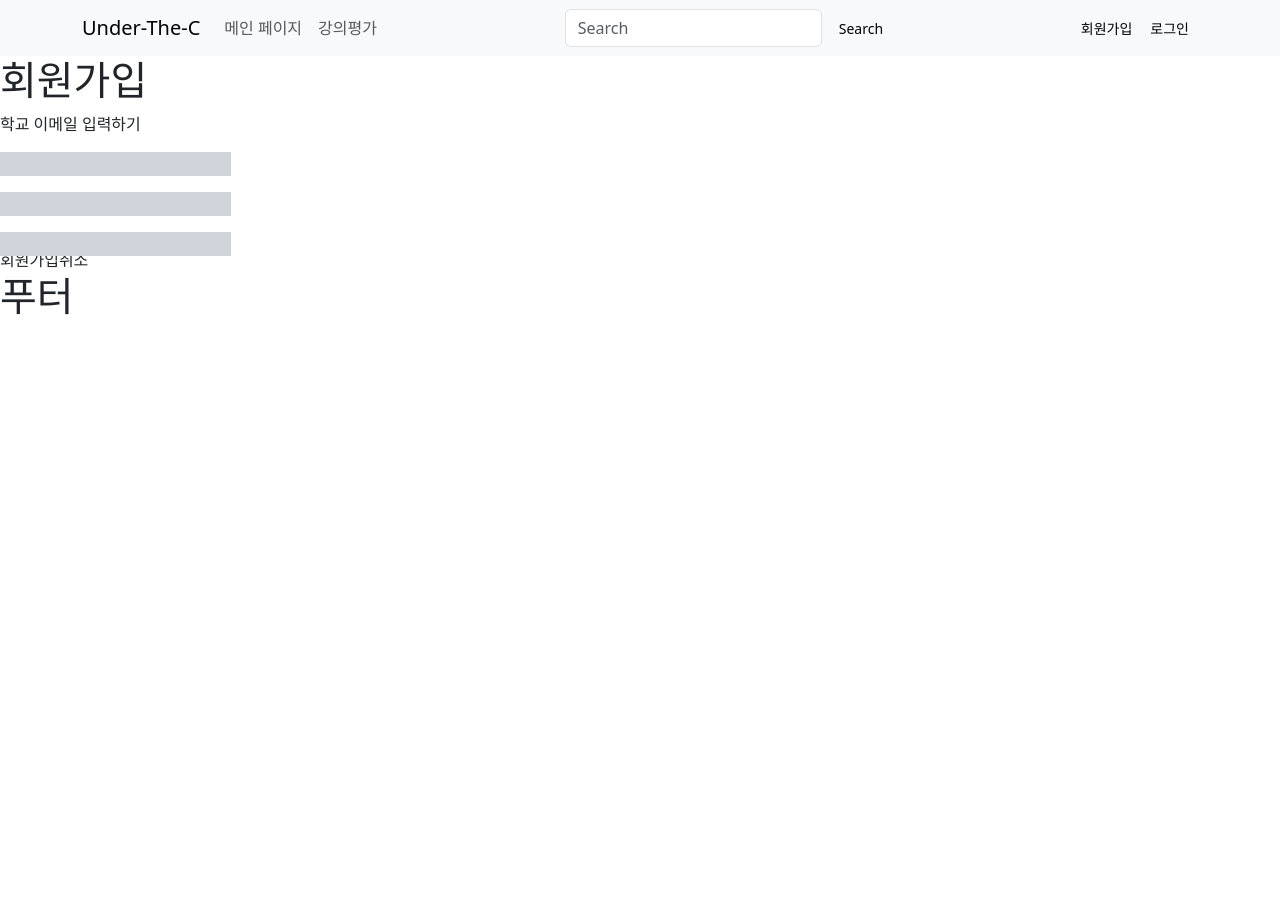
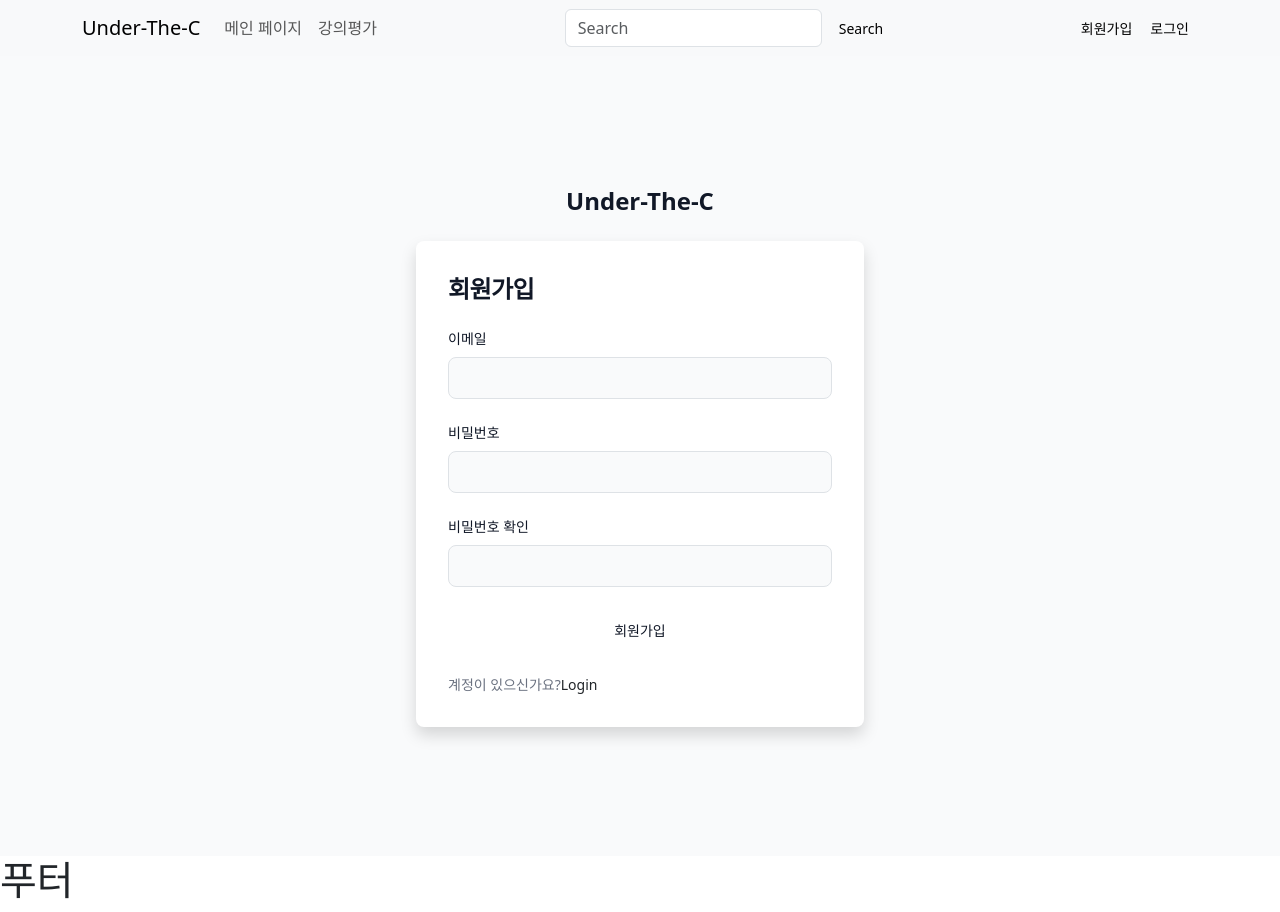
Before and after one commit to OhHyukJun/Under-The-C, a React (Create React App) app in the folder frontend-react/: page /RegisterPage in a window 1280 px wide. Before the commit the page ends 800 px from the top, so only its background shows below. Built offline with nearby package versions, Linux system fonts and the light colour scheme.

Commit message:
Design: 회원가입 ui 적용

```diff
--- a/frontend-react/src/Pages/Auth/RegisterPage.tsx
+++ b/frontend-react/src/Pages/Auth/RegisterPage.tsx
@@ -4,7 +4,6 @@
 
 interface Member {
 	  email: string;
-    authNumber: number;
     password: string;
 }
 
@@ -20,31 +19,28 @@
 
   return (
     <>
-      <h1>회원가입</h1>
-      <form onSubmit={handleSubmit(onSubmit)}>
-        <label>
-          <p>학교 이메일 입력하기</p>
+      <section className="bg-gray-50 dark:bg-gray-900">
+      <div className="flex flex-col items-center justify-center px-6 py-8 mx-auto md:h-screen lg:py-0">
+      <a href="/" className="flex items-center no-underline mb-6 text-2xl font-semibold text-gray-900 dark:text-white">
+          Under-The-C
+      </a>
+      <div className="w-full bg-white rounded-lg shadow dark:border md:mt-0 sm:max-w-md xl:p-0 dark:bg-gray-800 dark:border-gray-700">
+          <div className="p-6 space-y-4 md:space-y-6 sm:p-8">
+              <h1 className="text-xl font-bold leading-tight tracking-tight text-gray-900 md:text-2xl dark:text-white">
+                  회원가입
+              </h1>
+              <form className="space-y-4 md:space-y-6" onSubmit={handleSubmit(onSubmit)}>
+                  <div>
+                      <label htmlFor="email" className="block mb-2 text-sm font-medium text-gray-900 dark:text-white">이메일</label>
                       <input
-            className=" absolute bg-gray-300"
                       type="email"
-            {...register('email', { required: '이메일을 입력하세요' })}
+                      {...register('email',{required: '이메일을 입력하세요'})}
+                      className="bg-gray-50 border border-gray-300 text-gray-900 sm:text-sm rounded-lg focus:ring-primary-600 focus:border-primary-600 block w-full p-2.5 dark:bg-gray-700 dark:border-gray-600 dark:placeholder-gray-400 dark:text-white dark:focus:ring-blue-500 dark:focus:border-blue-500"
                       />
-        </label>
-        <br />
-        <label>
-          <p>인증번호 입력하기</p>
-          <input
-            className="absolute bg-gray-300"
-            type="text"
-            {...register('authNumber', { required: '인증번호를 입력해주세요'})}
-          />
-        </label>
-        <br />
-        <label>
-          <p>비밀번호 입력하기</p>
-          <input
-            className=" absolute bg-gray-300"
-            type="password"
+                  </div>
+                  <div>
+                      <label htmlFor="password" className="block mb-2 text-sm font-medium text-gray-900 dark:text-white">비밀번호</label>
+                      <input  type="password"
                       {...register('password', {
                           required: '비밀번호를 입력',
                               minLength:{
@@ -52,13 +48,34 @@
                                   message: '비밀번호는 최소 6자리입니다.',
                               },
                           })}
+                        className="bg-gray-50 border border-gray-300 text-gray-900 sm:text-sm rounded-lg focus:ring-primary-600 focus:border-primary-600 block w-full p-2.5 dark:bg-gray-700 dark:border-gray-600 dark:placeholder-gray-400 dark:text-white dark:focus:ring-blue-500 dark:focus:border-blue-500"
                         />
-        </label>
-        <br />
-        <p>{errors?.email?.message || errors?.authNumber?.message ||errors?.password?.message}</p>
-        <button type="submit">회원가입</button>
-        <button type="reset">취소</button>
+                  </div>
+                  <div>
+                      <label htmlFor="confirm-password" className="block mb-2 text-sm font-medium text-gray-900 dark:text-white">비밀번호 확인</label>
+                      <input  type="password"
+                      {...register('password', {
+                          required: '비밀번호를 입력',
+                              minLength:{
+                                  value: 6,
+                                  message: '비밀번호는 최소 6자리입니다.',
+                              },
+                          })}
+                        className="bg-gray-50 border border-gray-300 text-gray-900 sm:text-sm rounded-lg focus:ring-primary-600 focus:border-primary-600 block w-full p-2.5 dark:bg-gray-700 dark:border-gray-600 dark:placeholder-gray-400 dark:text-white dark:focus:ring-blue-500 dark:focus:border-blue-500"
+                        />
+                  </div>
+                  <button type="submit" className="w-full text-gray-900 bg-primary-600 hover:bg-primary-700 focus:ring-4 focus:outline-none focus:ring-primary-300 font-medium rounded-lg text-sm px-5 py-2.5 text-center dark:bg-primary-600 dark:hover:bg-primary-700 dark:focus:ring-primary-800">회원가입</button>
+                  <p className="text-sm font-light text-gray-500 dark:text-gray-400">
+                      계정이 있으신가요?
+                      <a href="/LoginPage" className="font-medium no-underline text-dark hover:underline dark:text-white">
+                        Login
+                      </a>
+                  </p>
               </form>
+          </div>
+      </div>
+  </div>
+</section>
     </>
   );
 };
```
Lines whose indentation alone changed are shown as unchanged.
